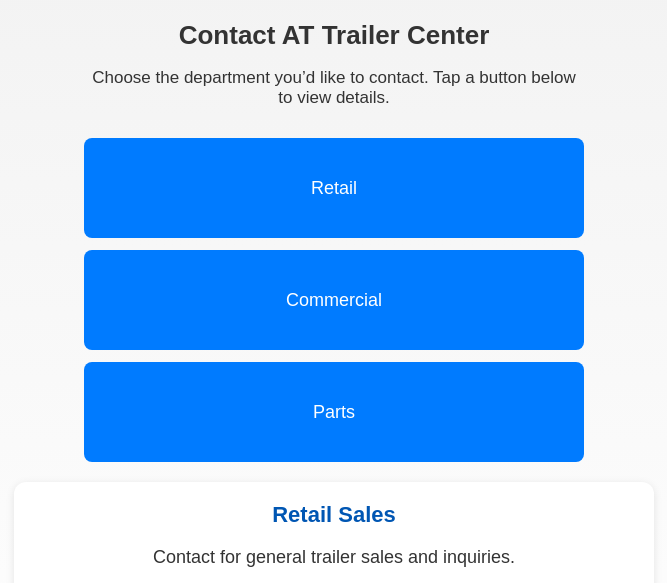
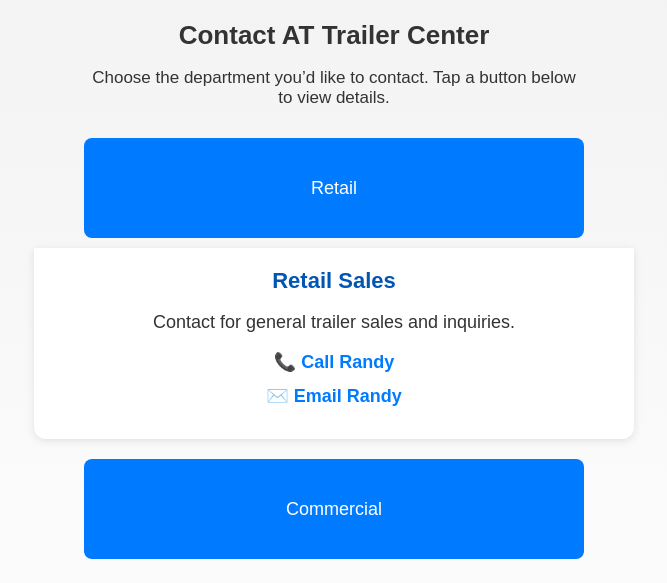
Before and after one commit to trailercenter/contacts-testing, a plain HTML site: page index.html in a window 1280 px wide. Both pictures are taken after a click on the button "Retail". Shown: the part 210-793 px from the top of the page, without its empty margins (306-973 px from the left). Drawn offline with Linux system fonts and the light colour scheme.

Commit message:
Update index.html
new layout

```diff
--- a/index.html
+++ b/index.html
@@ -33,19 +33,48 @@
       margin-right: auto;
     }
 
+    .section-wrapper {
+      width: 100%;
+      max-width: 600px;
+      margin: 0 auto 20px;
+    }
+
+    .section-toggle {
+      width: 90%;
+      max-width: 500px;
+      aspect-ratio: 5 / 1;
+      font-size: 18px;
+      background: #007BFF;
+      color: white;
+      border: none;
+      border-radius: 8px;
+      cursor: pointer;
+      margin: 0 auto;
+    }
+
+    .section-toggle:hover {
+      background-color: #0056b3;
+    }
+
     .section {
+      overflow: hidden;
+      max-height: 0;
+      transition: max-height 0.4s ease, padding 0.4s ease;
       background: #fff;
-      border-radius: 12px;
-      margin: 15px auto;
+      margin-top: 10px;
+      padding: 0 20px;
+      border-radius: 0 0 12px 12px;
+      box-shadow: 0 2px 8px rgba(0,0,0,0.1);
+    }
+
+    .section.open {
+      max-height: 300px;
       padding: 20px;
-      max-width: 600px;
-      box-shadow: 0 2px 8px rgba(0,0,0,0.1);
-      display: none;
     }
 
     .section h2 {
-      margin-top: 0;
       font-size: 22px;
+      margin: 0 0 10px;
       color: #0056b3;
     }
 
@@ -59,30 +88,6 @@
 
     .contact-link:hover {
       text-decoration: underline;
-    }
-
-    .button-container {
-      display: flex;
-      flex-direction: column;
-      align-items: center;
-      gap: 12px;
-      margin-bottom: 20px;
-    }
-
-    .section-toggle {
-      width: 90%;
-      max-width: 500px;
-      aspect-ratio: 5 / 1;
-      font-size: 18px;
-      background: #007BFF;
-      color: white;
-      border: none;
-      border-radius: 8px;
-      cursor: pointer;
-    }
-
-    .section-toggle:hover {
-      background-color: #0056b3;
     }
 
     .footer {
@@ -107,16 +112,26 @@
       window.location.href = "https://google.com";
     }
 
-    function showSection(id) {
-      document.querySelectorAll(".section").forEach(s => s.style.display = "none");
-      const el = document.getElementById(id + "-section");
-      if (el) el.style.display = "block";
+    function toggleSection(id) {
+      const sections = document.querySelectorAll(".section");
+      sections.forEach(section => {
+        if (section.id === id + "-section") {
+          section.classList.toggle("open");
+        } else {
+          section.classList.remove("open");
+        }
+      });
     }
 
     window.onload = () => {
       const params = new URLSearchParams(window.location.search);
       const section = params.get("section");
-      if (section) showSection(section);
+      if (section) {
+        document.getElementById(section + "-section")?.classList.add("open");
+        setTimeout(() => {
+          document.getElementById(section + "-section")?.scrollIntoView({ behavior: "smooth", block: "center" });
+        }, 300);
+      }
     }
   </script>
 </head>
@@ -134,38 +149,39 @@
     Choose the department you’d like to contact. Tap a button below to view details.
   </p>
 
-  <!-- Toggle buttons -->
-  <div class="button-container">
-    <button class="section-toggle" onclick="showSection('retail')">Retail</button>
-    <button class="section-toggle" onclick="showSection('commercial')">Commercial</button>
-    <button class="section-toggle" onclick="showSection('parts')">Parts</button>
-  </div>
-
+  <div class="section-wrapper">
     <!-- Retail -->
+    <button class="section-toggle" onclick="toggleSection('retail')">Retail</button>
     <div id="retail-section" class="section">
       <h2>Retail Sales</h2>
       <p>Contact for general trailer sales and inquiries.</p>
       <a href="tel:+14076392812" class="contact-link">📞 Call Randy</a>
       <a href="mailto:commsales@attrailercenter.com" class="contact-link">✉️ Email Randy</a>
     </div>
+  </div>
 
+  <div class="section-wrapper">
     <!-- Commercial -->
+    <button class="section-toggle" onclick="toggleSection('commercial')">Commercial</button>
     <div id="commercial-section" class="section">
       <h2>Commercial Sales</h2>
       <p>Contact for commercial fleet or business trailer needs.</p>
       <a href="tel:+14076392812" class="contact-link">📞 Call Randy</a>
       <a href="mailto:commsales@attrailercenter.com" class="contact-link">✉️ Email Randy</a>
     </div>
+  </div>
 
+  <div class="section-wrapper">
     <!-- Parts -->
+    <button class="section-toggle" onclick="toggleSection('parts')">Parts</button>
     <div id="parts-section" class="section">
       <h2>Parts Department</h2>
       <p>Need trailer parts or service? Contact our parts specialists.</p>
       <a href="tel:+14076392812" class="contact-link">📞 Call Randy</a>
       <a href="mailto:commsales@attrailercenter.com" class="contact-link">✉️ Email Randy</a>
     </div>
+  </div>
 
-  <!-- Footer -->
   <div class="footer">
     Looking for trailers? <a href="https://www.attrailercenter.com/" target="_blank">Browse our full selection at attrailercenter.com →</a>
   </div>
```
Lines whose indentation alone changed are shown as unchanged.
